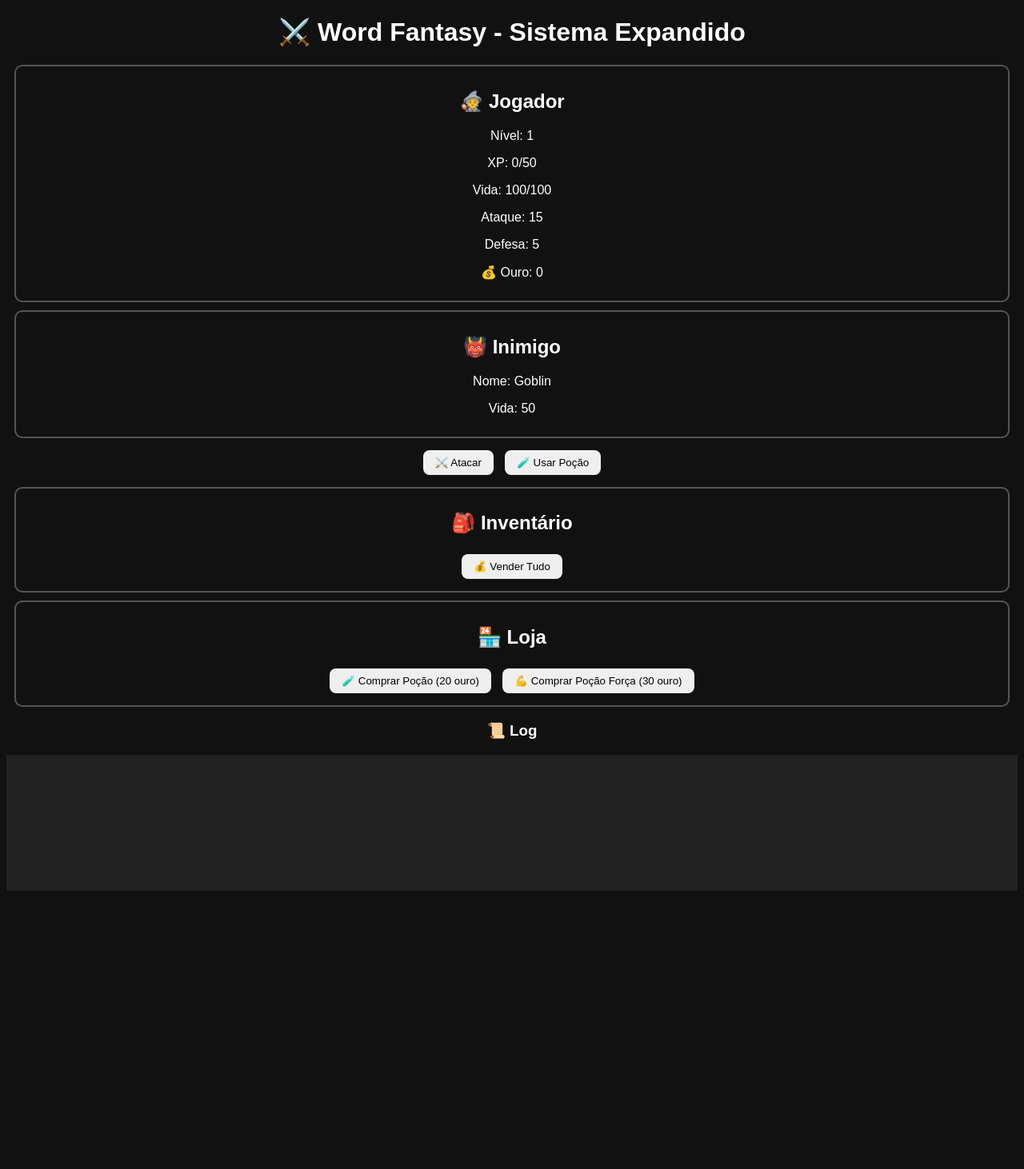
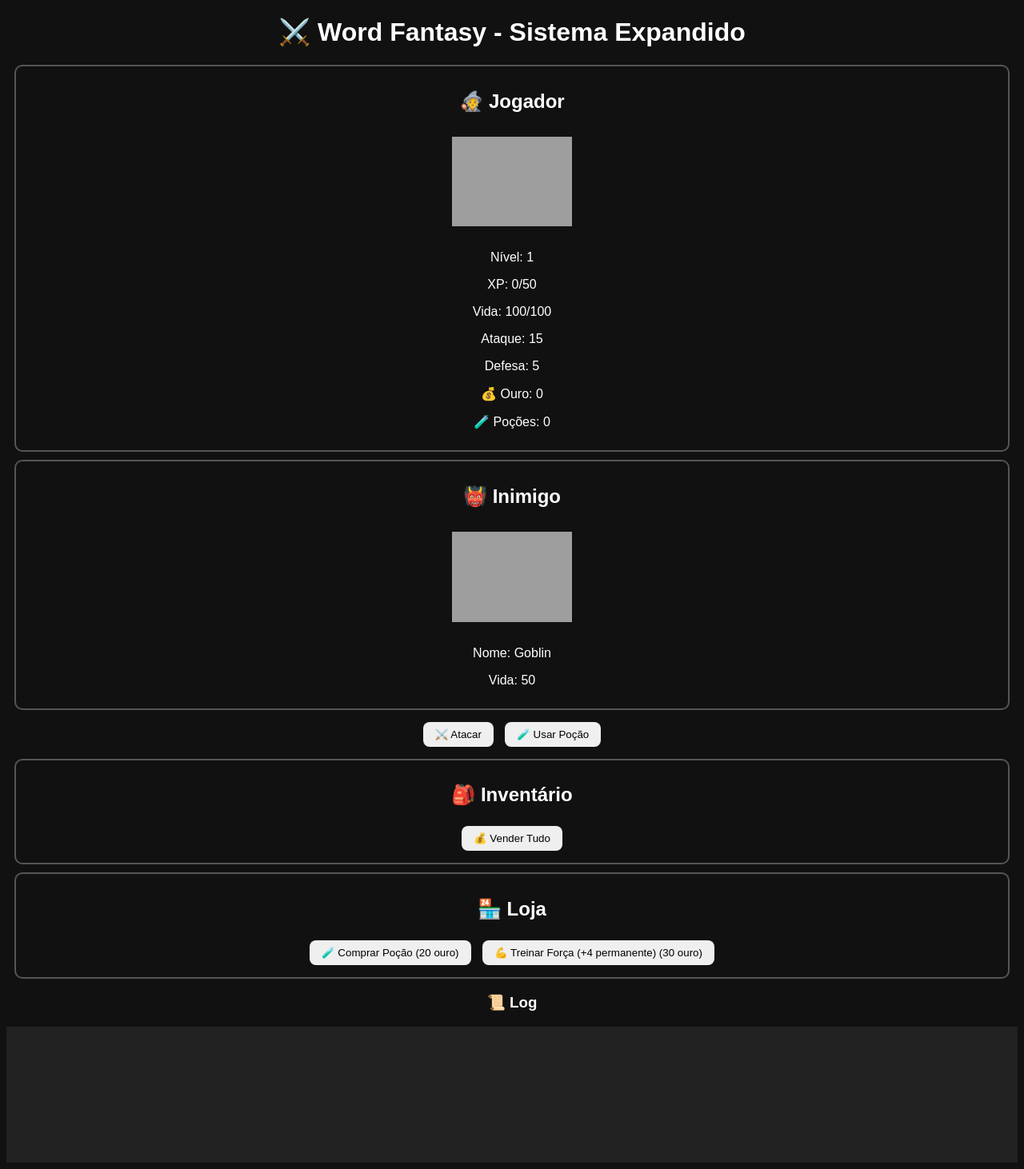
Before and after one commit to g4novamente1-spec/Word-fantasy-, a FastAPI app: page / in a window 1280 px wide. Shown: the whole page at 80% size. Before the commit the page ends 1114 px from the top, so only its background shows below. Run offline with FastAPI, Linux system fonts and the light colour scheme; grey boxes are pictures that could not be loaded.

Commit message:
Update index.html

```diff
--- a/templates/index.html
+++ b/templates/index.html
@@ -2,7 +2,8 @@
 <html lang="pt-br">
 <head>
 <meta charset="UTF-8">
-<title>Word Fantasy - Inventário e Loja</title>
+<title>Word Fantasy - RPG Teste</title>
+
 <style>
 body {
     background: #111;
@@ -10,12 +11,14 @@ body {
     font-family: Arial;
     text-align: center;
 }
+
 .box {
     border: 2px solid #555;
     margin: 10px;
     padding: 10px;
     border-radius: 10px;
 }
+
 button {
     padding: 8px 15px;
     margin: 5px;
@@ -23,12 +26,17 @@ button {
     border: none;
     cursor: pointer;
 }
+
 #log {
     background: #222;
     height: 150px;
     overflow-y: auto;
     text-align: left;
     padding: 10px;
+}
+
+img {
+    margin: 10px;
 }
 </style>
 </head>
@@ -38,16 +46,19 @@ button {
 
 <div class="box">
 <h2>🧙 Jogador</h2>
+<img src="assets/imagens/jogador.png" width="150">
 <p>Nível: <span id="nivel"></span></p>
 <p>XP: <span id="xp"></span>/<span id="xpMax"></span></p>
 <p>Vida: <span id="vida"></span></p>
 <p>Ataque: <span id="ataque"></span></p>
 <p>Defesa: <span id="defesa"></span></p>
 <p>💰 Ouro: <span id="ouro"></span></p>
+<p>🧪 Poções: <span id="pocoes"></span></p>
 </div>
 
 <div class="box">
 <h2>👹 Inimigo</h2>
+<img id="imgInimigo" width="150">
 <p>Nome: <span id="nomeInimigo"></span></p>
 <p>Vida: <span id="vidaInimigo"></span></p>
 </div>
@@ -64,16 +75,16 @@ button {
 <div class="box">
 <h2>🏪 Loja</h2>
 <button onclick="comprarPocao()">🧪 Comprar Poção (20 ouro)</button>
-<button onclick="comprarForca()">💪 Comprar Poção Força (30 ouro)</button>
+<button onclick="comprarForca()">💪 Treinar Força (+4 permanente) (30 ouro)</button>
 </div>
 
 <h3>📜 Log</h3>
 <div id="log"></div>
 
 <script>
+
 let jogador;
 let inimigo;
-let buffForca = 0;
 
 function iniciar() {
     jogador = {
@@ -88,15 +99,17 @@ function iniciar() {
         inventario: [],
         pocoes: 0
     };
+
     gerarInimigo();
     atualizarTela();
 }
 
 function gerarInimigo() {
+
     let tipos = [
-        {nome:"Goblin", drop:"Orelha de Goblin", ouro:10},
-        {nome:"Orc", drop:"Dente de Orc", ouro:15},
-        {nome:"Esqueleto", drop:"Osso Amaldiçoado", ouro:20}
+        {nome:"Goblin", drop:"Orelha de Goblin", ouro:10, img:"assets/imagens/goblin.png"},
+        {nome:"Orc", drop:"Dente de Orc", ouro:15, img:"assets/imagens/orc.png"},
+        {nome:"Esqueleto", drop:"Osso Amaldiçoado", ouro:20, img:"assets/imagens/esqueleto.png"}
     ];
 
     let tipo = tipos[Math.floor(Math.random()*tipos.length)];
@@ -108,16 +121,20 @@ function gerarInimigo() {
         vida: 50 * escala,
         ataque: 10 * escala,
         drop: tipo.drop,
-        valor: tipo.ouro
+        valor: tipo.ouro,
+        img: tipo.img
     };
+
+    document.getElementById("imgInimigo").src = inimigo.img;
 
     atualizarTela();
 }
 
 function atacar() {
+
     if (jogador.vida <= 0) return;
 
-    let dano = jogador.ataque + buffForca;
+    let dano = jogador.ataque;
     inimigo.vida -= dano;
     log("⚔️ Você causou " + dano + " de dano.");
 
@@ -154,7 +171,7 @@ function verificarLevelUp() {
         jogador.ataque += 5;
         jogador.defesa += 2;
         jogador.vida = jogador.vidaMax;
-        log("📈 LEVEL UP! Nível " + jogador.nivel);
+        log("📈 LEVEL UP! Agora nível " + jogador.nivel);
     }
 }
 
@@ -163,7 +180,7 @@ function venderItens() {
     jogador.inventario.forEach(item => total += item.valor);
     jogador.ouro += total;
     jogador.inventario = [];
-    log("💰 Você ganhou " + total + " de ouro.");
+    log("💰 Você ganhou " + total + " ouro.");
     atualizarTela();
 }
 
@@ -193,8 +210,8 @@ function usarPocao() {
 function comprarForca() {
     if (jogador.ouro >= 30) {
         jogador.ouro -= 30;
-        buffForca = 10;
-        log("💪 Buff de força ativado (+10 dano no próximo ataque)");
+        jogador.ataque += 4;
+        log("💪 Você treinou força! +4 Ataque permanente!");
     } else {
         log("❌ Ouro insuficiente.");
     }
@@ -202,6 +219,7 @@ function comprarForca() {
 }
 
 function atualizarTela() {
+
     document.getElementById("nivel").innerText = jogador.nivel;
     document.getElementById("xp").innerText = jogador.xp;
     document.getElementById("xpMax").innerText = jogador.xpMax;
@@ -209,6 +227,7 @@ function atualizarTela() {
     document.getElementById("ataque").innerText = jogador.ataque;
     document.getElementById("defesa").innerText = jogador.defesa;
     document.getElementById("ouro").innerText = jogador.ouro;
+    document.getElementById("pocoes").innerText = jogador.pocoes;
     document.getElementById("nomeInimigo").innerText = inimigo.nome;
     document.getElementById("vidaInimigo").innerText = inimigo.vida;
 
@@ -226,7 +245,7 @@ function log(texto) {
 }
 
 iniciar();
+
 </script>
-
 </body>
 </html>
```
